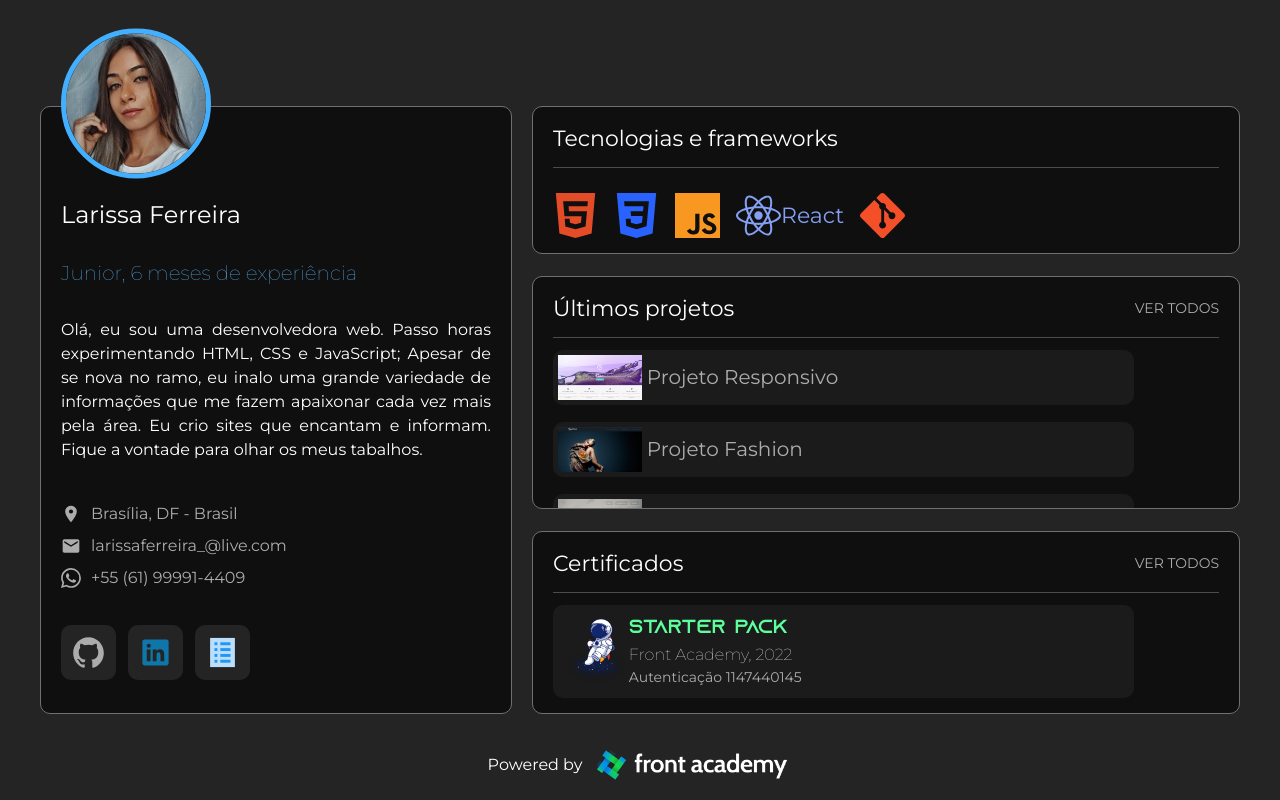
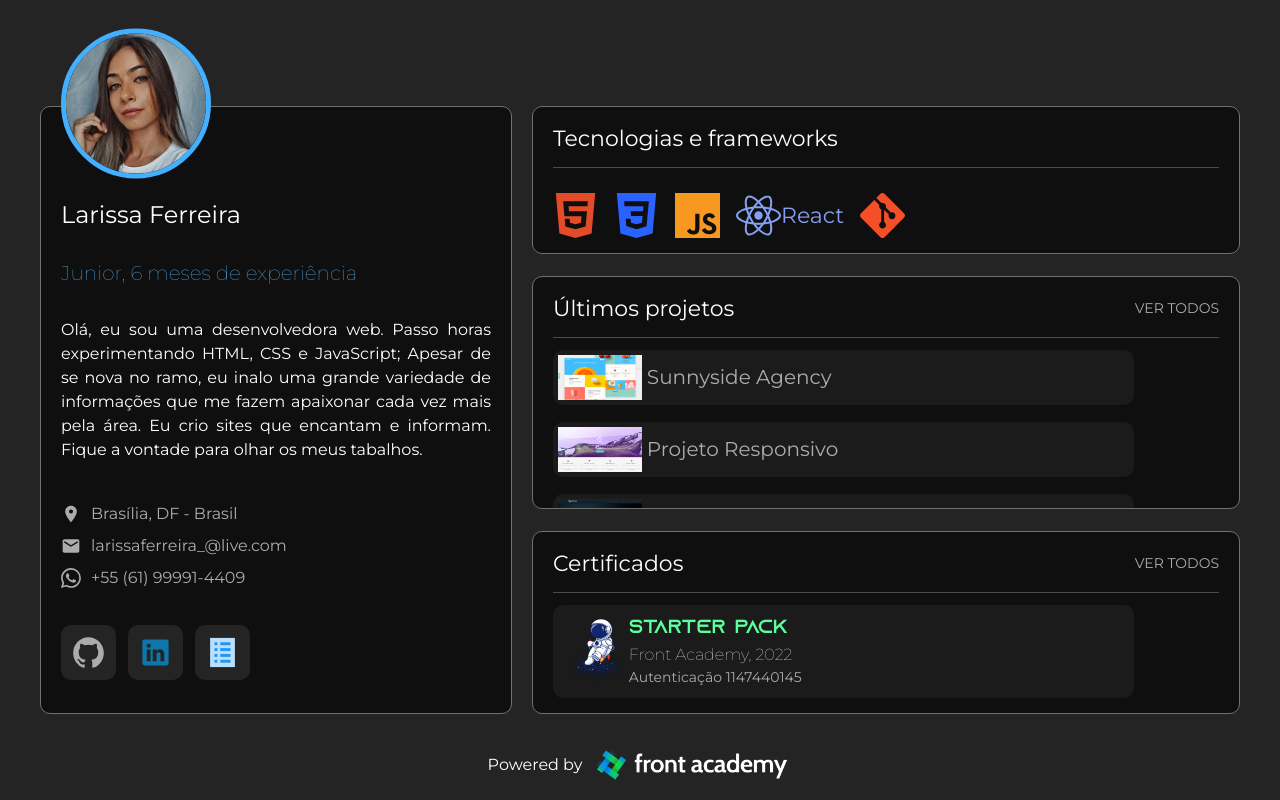
Before and after one commit to larik95/first-profile-test, a React (Create React App) app: page / in a window 1280 px wide. Built offline with nearby package versions, Linux system fonts and the light colour scheme.

Commit message:
add sunnyside project

```diff
--- a/src/Pages/Home/CenterContent/index.js
+++ b/src/Pages/Home/CenterContent/index.js
@@ -1,5 +1,4 @@
 import "./styles.css";
-import Card from "../../../Components/Card";
 import UserProfile from "../UserProfile";
 import Technologies from "../Technologies";
 import LastProjects from "../Last Projects";
--- a/src/Pages/Home/Last Projects/index.js
+++ b/src/Pages/Home/Last Projects/index.js
@@ -1,7 +1,7 @@
 import Heading from "../../../Components/Heading";
 import Project from "../../../Components/Project";
 import Card from "../../../Components/Card";
-import CursoWeb from "../Last Projects/first-project.png";
+import SunnysideAgency from '../Last Projects/desktop-preview.jpg'
 import ProjetoFashion from "../Last Projects/projeto-fashion.png";
 import ProjetoResponsivo from "../Last Projects/projeto-responsivo.png";
 
@@ -20,9 +20,9 @@ function LastProjects() {
         <div className="last-projects-rapper">
 
         <div className="last-projects-content">
-          <Project imageUrl={ProjetoResponsivo} link="rangehotel.vercel.app" title="Projeto Responsivo" />
+          <Project imageUrl={SunnysideAgency} link="https://sunnyside-flame.vercel.app/" title="Sunnyside Agency" />
+          <Project imageUrl={ProjetoResponsivo} link="https://rangehotel.vercel.app/" title="Projeto Responsivo" />
           <Project imageUrl={ProjetoFashion} link="https://fashion-psi.vercel.app/" title="Projeto Fashion" />
-          <Project imageUrl={CursoWeb} link="#" title="Projeto Curso Web" />
         </div>
         </div>
       </div>
```
Also changed, not shown: src/Pages/Home/Last Projects/desktop-preview.jpg (added), src/Pages/Home/Last Projects/first-project.png (deleted).
